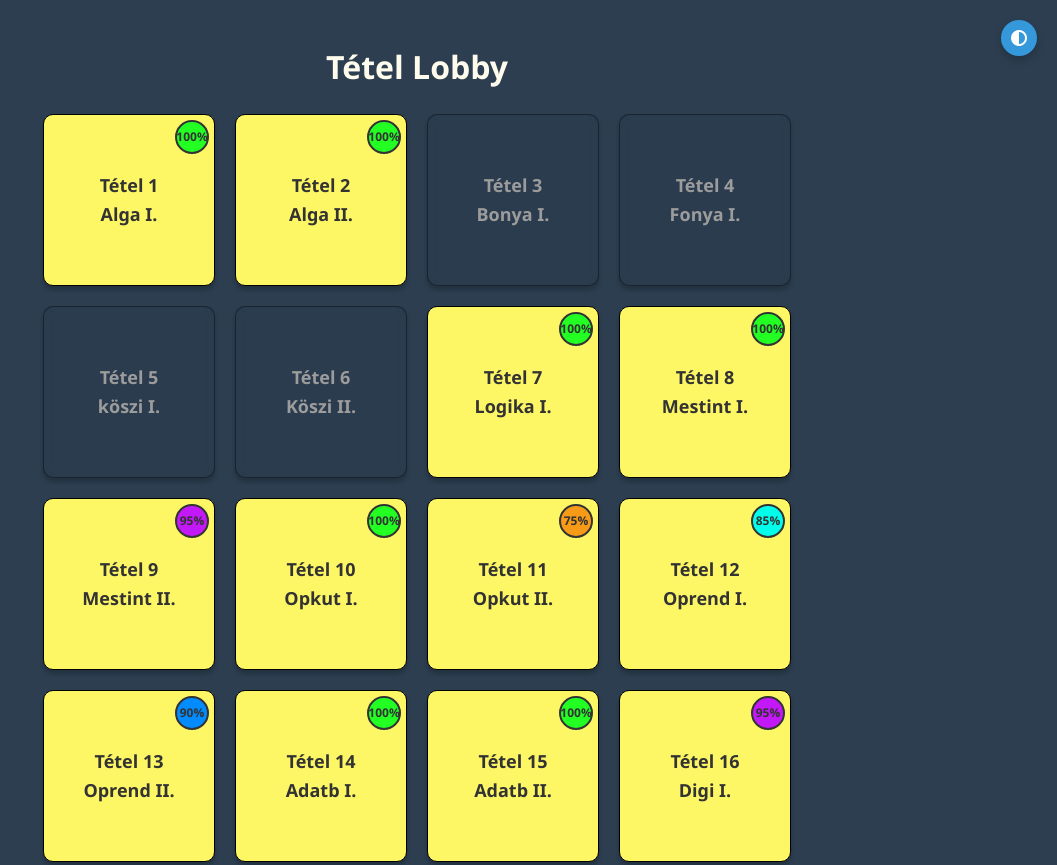
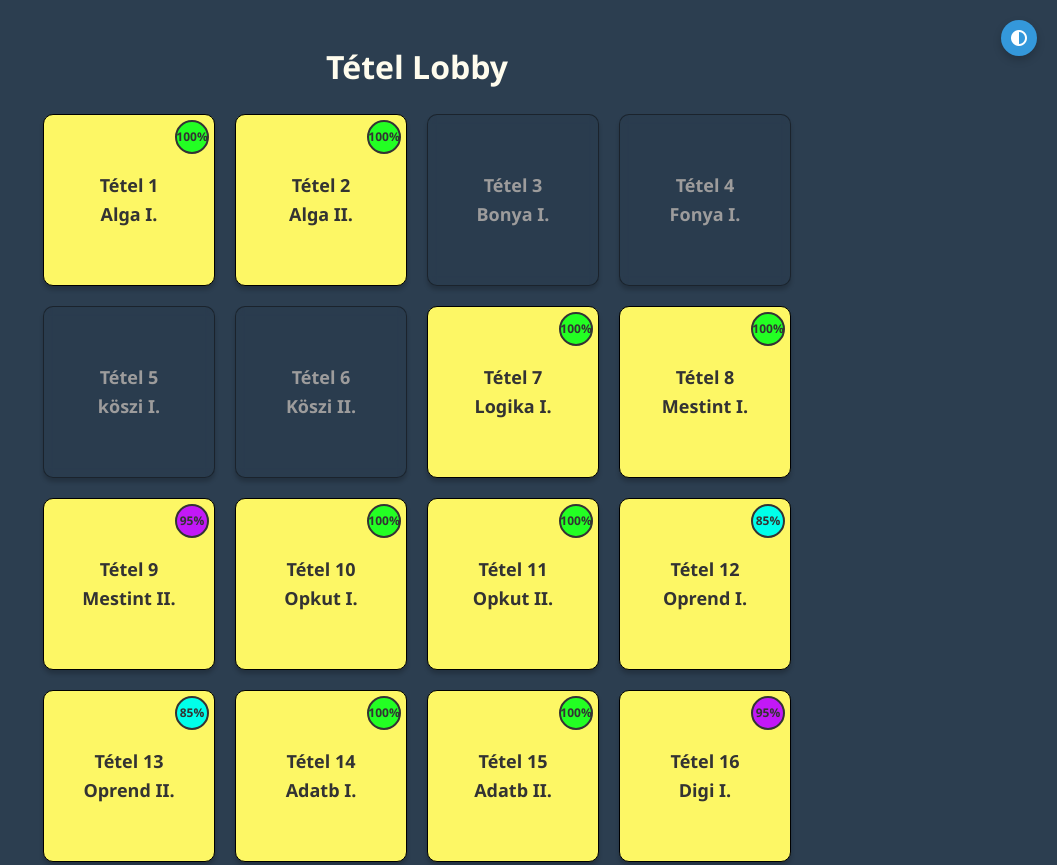
Before and after one commit to HUNLeonard/allamvizsga, a plain HTML site: page index.html in a window 1280 px wide. Shown: the top 865 px of the page, without its empty margins (223-1280 px from the left). Drawn offline with Linux system fonts and the light colour scheme.

Commit message:
corrections

```diff
--- a/index.html
+++ b/index.html
@@ -215,9 +215,9 @@
             { name: 'Mestint I.', file: '8.html', completion: 100 },
             { name: 'Mestint II.', file: '9.html', completion: 95 },
             { name: 'Opkut I.', file: '10.html', completion: 100 },
-            { name: 'Opkut II.', file: '11.html', completion: 75 },
+            { name: 'Opkut II.', file: '11.html', completion: 100 },
             { name: 'Oprend I.', file: '12.html', completion: 85 },
-            { name: 'Oprend II.', file: '13.html', completion: 90 },
+            { name: 'Oprend II.', file: '13.html', completion: 85 },
             { name: 'Adatb I.', file: '14.html', completion: 100 },
             { name: 'Adatb II.', file: '15.html', completion: 100 },
             { name: 'Digi I.', file: '16.html', completion: 95 },
--- a/tetelek/13.html
+++ b/tetelek/13.html
@@ -4,7 +4,7 @@
 <head>
     <meta charset="UTF-8">
     <meta name="viewport" content="width=device-width, initial-scale=1.0">
-    <title>Tétel 12 - Operációs rendszerek I.</title>
+    <title>Tétel 13 - Operációs rendszerek I.</title>
     <link rel="stylesheet" href="https://cdnjs.cloudflare.com/ajax/libs/font-awesome/6.0.0-beta3/css/all.min.css">
     <link rel="stylesheet" href="../assets/css/tetel.css">
     <script defer data-domain="allamvizsga.netlify.app" src="https://plausible.io/js/script.js"></script>
```
